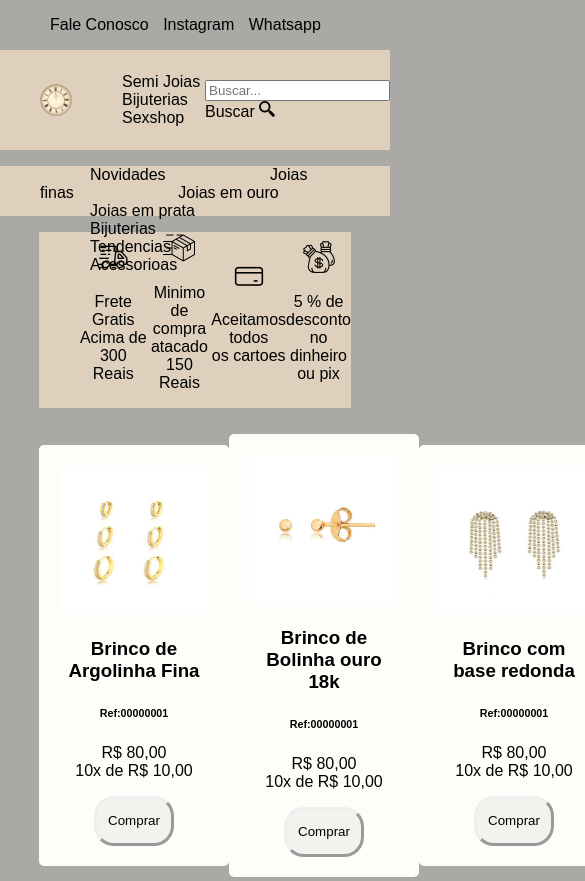
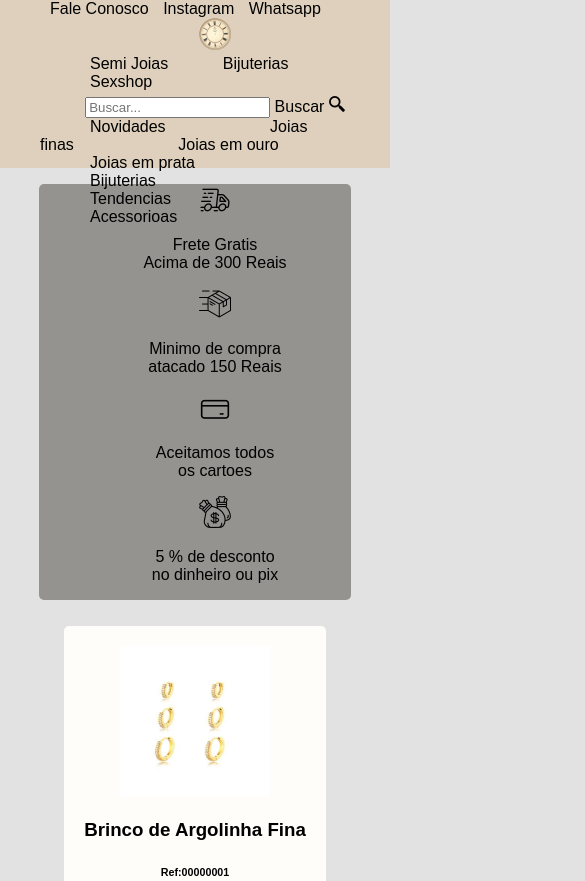
Before and after one commit to Elloy123/loja-da-bruna-, a plain HTML site: page index.html in a window 390 px wide. Shown: the top 881 px of the page, 585 px wide, since content can reach past the window. Drawn offline with Linux system fonts and the light colour scheme; files whose address does not match are found by name.

Commit message:
Add files via upload

```diff
--- a/style.css
+++ b/style.css
@@ -4,11 +4,12 @@ body{
     padding: 0;
     font-family: Arial, Helvetica, sans-serif;
     box-sizing: border-box;
-    background-color: #aba9a6;
+    background-color: #e2e2e2;
 
 }
 .telefone1{
-
+    background-color: #ded0bd;
+    margin: 0;
     list-style: none;
 
 
@@ -25,7 +26,7 @@ body{
     padding-left: 10px;
 }
 .navegacao{
-    margin-top: 0;
+    margin: 0 ;
     display: flex;
     align-items: center;
 
@@ -43,13 +44,14 @@ body{
 }
 
 .navegacao a{
-   color: black;
-   text-decoration: none;
-   padding-left: 50px;
-   padding-right: 50px;
+    color: black;
+    text-decoration: none;
+    padding-left: 50px;
+    padding-right: 50px;
 }
 .header{
     display: flex;
+    margin: 0;
     align-items: center;
     justify-content:space-between;
     height: 100px;
@@ -68,15 +70,12 @@ color: black;
     padding-left: 50px;
 }
 .fretegratis{
-    height: auto;
-    margin-top: 0;
+
     margin: auto;
     padding: 0;
     width: 80%;
-    background-color: #ded0bd;
-
-
-
+    background-color: #949390;
+    border-radius: 5px;
 }
 .frete {
     display: flex;
@@ -84,11 +83,13 @@ color: black;
     align-items: center;
     justify-content: space-between;
     list-style: none;
+
 }
 .frete li{
     text-decoration: none;
     color: black;
     text-align: center;
+    margin: auto;
 }
 .container{
     display: flex;
@@ -120,6 +121,12 @@ color: black;
     width: 80%;
     margin: auto;
 
+}
+.atacado h3{
+    text-align: center;
+}
+.atacado p{
+    text-align: justify;
 }
 
 
@@ -157,5 +164,13 @@ margin-left: 35px;
         text-align: center;
 
     }
-
+    .header{
+        flex-direction: column;
     }
+    .frete{
+        flex-direction: column;
+    }
+    .container{
+        flex-direction: column;
+    }
+    }
```
